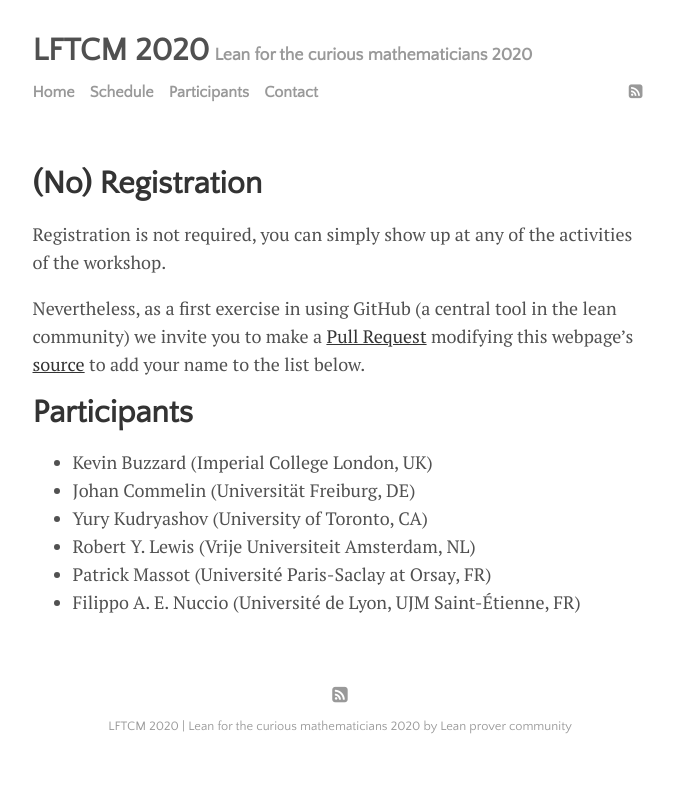
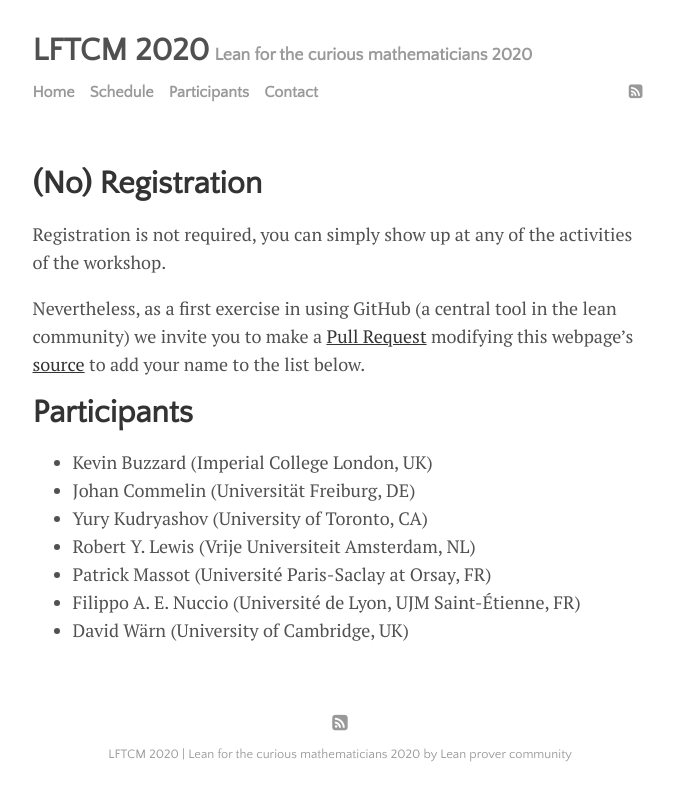
Before and after one commit to leanprover-community/lftcm2020, a Jekyll site: the page built from participants.md, in a window 1280 px wide. Shown: the top 801 px of the page, without its empty margins (300-974 px from the left). Built offline with Jekyll 4.4.1, drawn with Linux system fonts in a browser that asks for light colours.

Commit message:
Update participants.md

```diff
--- a/participants.md
+++ b/participants.md
@@ -21,3 +21,4 @@
 * Robert Y. Lewis (Vrije Universiteit Amsterdam, NL)
 * Patrick Massot (Université Paris-Saclay at Orsay, FR)
 * Filippo A. E. Nuccio (Université de Lyon, UJM Saint-Étienne, FR)
+* David Wärn (University of Cambridge, UK)
```
